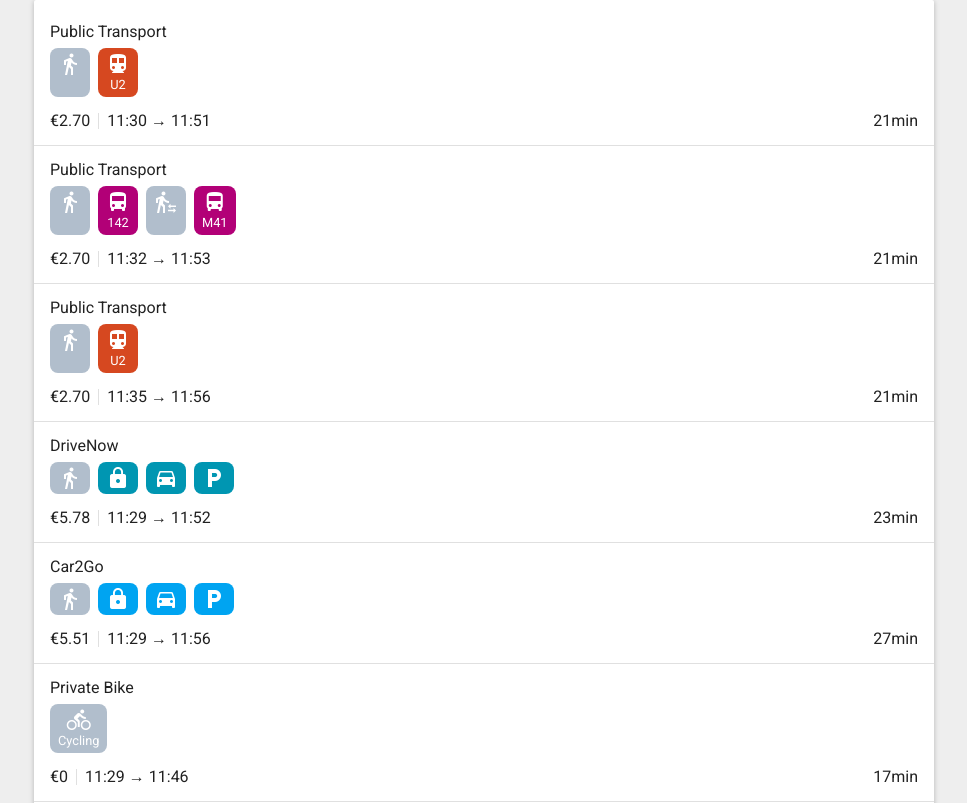
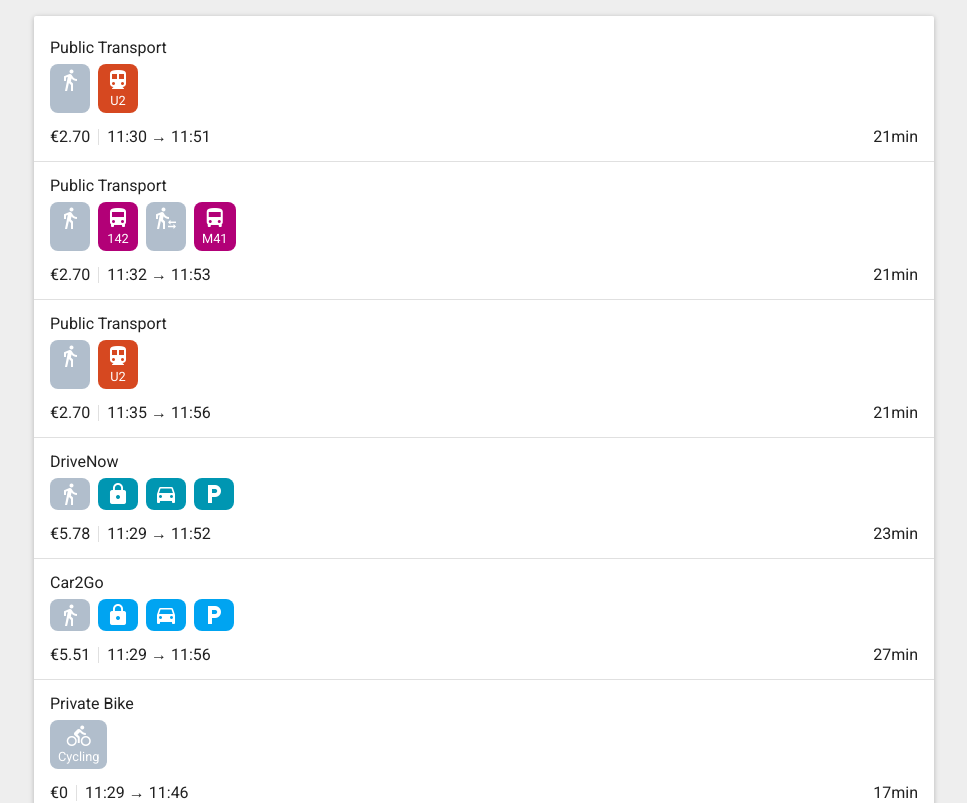
Before and after one commit to nicolasiensen/react-map-app, a React (Create React App) app: page / in a window 1280 px wide. Shown: the top 803 px of the page, without its empty margins (156-1123 px from the left). Built offline with nearby package versions, Linux system fonts and the light colour scheme; what react-tap-event-plugin would draw is missing.

Commit message:
Add a padding around the layout for bigger screens

```diff
--- a/src/components/App.js
+++ b/src/components/App.js
@@ -1,15 +1,26 @@
 import React, { Component } from 'react';
+import { StyleSheet, css } from 'aphrodite';
+
 import MuiThemeProvider from 'material-ui/styles/MuiThemeProvider';
 import { grey200 } from 'material-ui/styles/colors'
 
 import RouteList from './RouteList'
 import data from './../routes.json'
+import { medium } from './../breakpoints'
+
+const styles = StyleSheet.create({
+  container: {
+    [`@media (min-width: ${medium})`]: {
+      padding: '1rem',
+    }
+  }
+});
 
 class App extends Component {
   render() {
     return (
       <MuiThemeProvider>
-        <div style={{backgroundColor: grey200}}>
+        <div style={{backgroundColor: grey200, flex: '1'}} className={css(styles.container)}>
           <div style={{maxWidth: '900px', margin: '0 auto'}}>
             <RouteList routes={data.routes} />
           </div>
--- a/src/index.css
+++ b/src/index.css
@@ -1,5 +1,12 @@
-body {
+html, body {
   margin: 0;
   padding: 0;
   font-family: 'Roboto', sans-serif;
+  height: 100%;
 }
+
+#root {
+  display: flex;
+  width: 100%;
+  min-height: 100%;
+}
```
